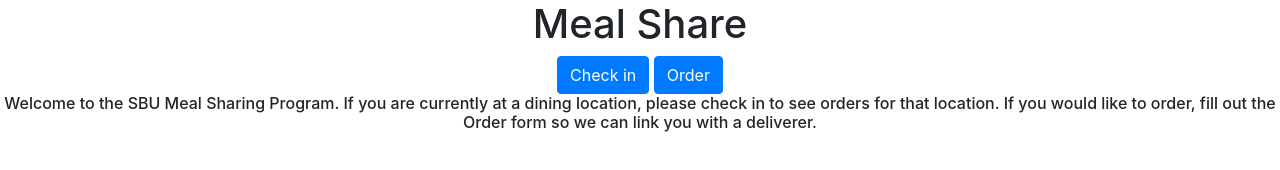
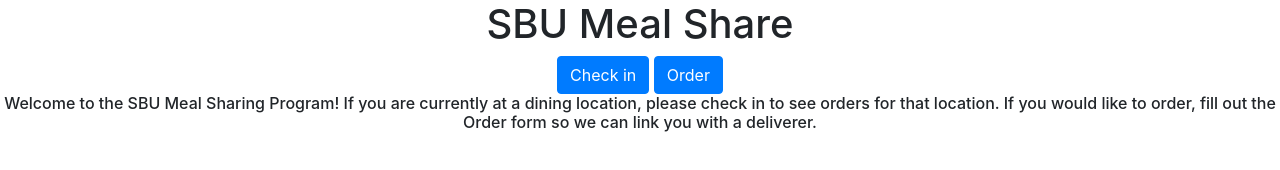
Before and after one commit to Bachmair-Boys/sbu-meal-share, a website: page html/index.html in a window 1280 px wide. Drawn offline with Linux system fonts and the light colour scheme; files that its build step writes are made by us from their sources; files whose address does not match are found by name.

Commit message:
Added website description in index.html

```diff
--- a/html/index.html
+++ b/html/index.html
@@ -11,10 +11,10 @@
     <script src="js/index.js"></script>
 
     <div class="text-center">
-    <h1>Meal Share</h1>
+    <h1>SBU Meal Share</h1>
     <a class="btn btn-primary " href="/check-in">Check in</a>
     <a class="btn btn-primary" href="/order">Order</a>
-    <h6>Welcome to the SBU Meal Sharing Program. If you are currently at a dining location, please check in to see orders for that location. If you would like to order, fill out the Order form so we can link you with a deliverer.</h6>
+    <h6>Welcome to the SBU Meal Sharing Program! If you are currently at a dining location, please check in to see orders for that location. If you would like to order, fill out the Order form so we can link you with a deliverer.</h6>
     </div>
   </body>
 </html>
```
